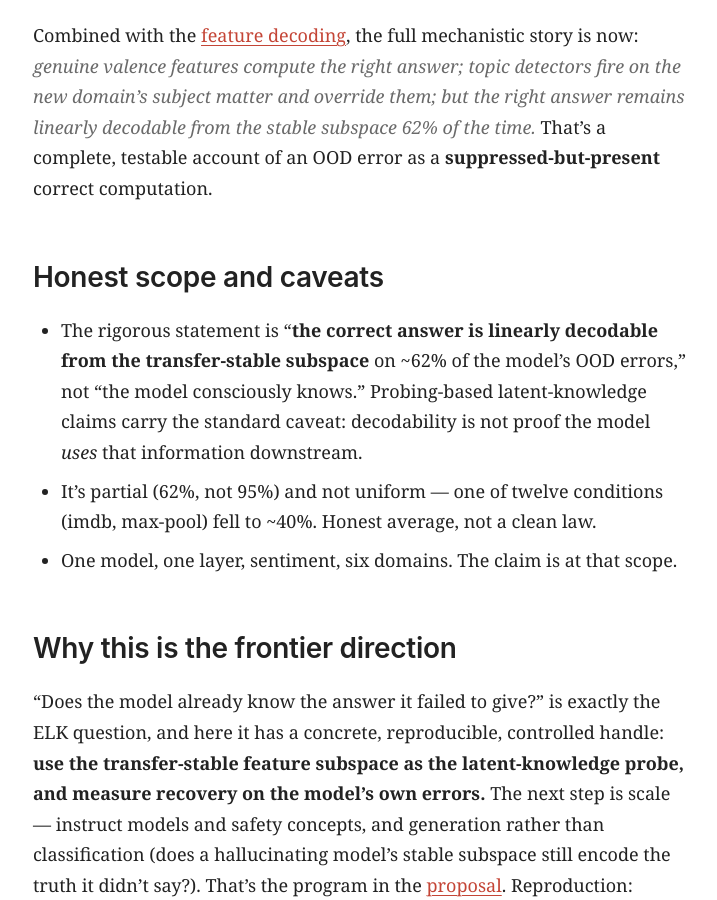
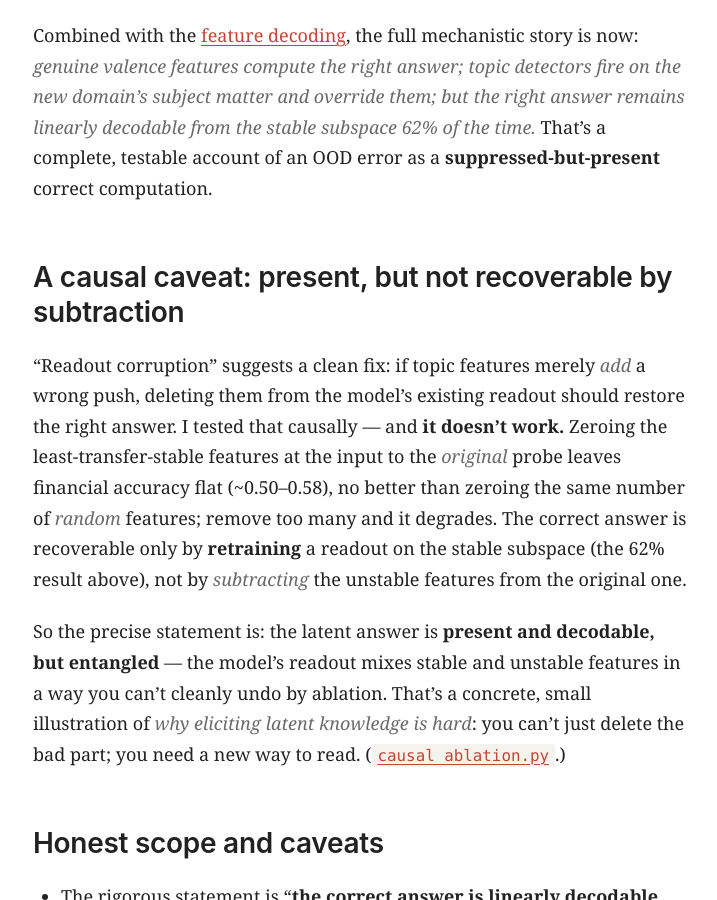
Before and after one commit to OE-GOD/OE-GOD.github.io, a Jekyll site: the page built from _posts/2026-06-22-does-it-already-know.md, in a window 1280 px wide and 900 px high, scrolled down 2611 px. Shown: the whole window, without its empty margins (279-996 px from the left). Built offline with Jekyll 4.4.1, drawn with Linux system fonts in a browser that asks for light colours.

Commit message:
Add causal caveat: latent answer is present but entangled, not recoverable by ablation
Ablating unstable features from the original probe does NOT recover accuracy (no better
than random ablation); only retraining a readout on the stable subspace recovers it.
Refines 'readout corruption' -> present-but-entangled; illustrates why ELK is hard.

Co-Authored-By: Claude Opus 4.8 (1M context) <noreply@anthropic.com>

```diff
--- a/_posts/2026-06-22-does-it-already-know.md
+++ b/_posts/2026-06-22-does-it-already-know.md
@@ -50,6 +50,12 @@ The effect is **strongest exactly where the output is weakest.** On financial he
 
 Combined with the [feature decoding](/2026/06/22/reliable-feature-account/#what-the-model-is-actually-thinking-reading-the-features), the full mechanistic story is now: *genuine valence features compute the right answer; topic detectors fire on the new domain's subject matter and override them; but the right answer remains linearly decodable from the stable subspace 62% of the time.* That's a complete, testable account of an OOD error as a **suppressed-but-present** correct computation.
 
+## A causal caveat: present, but not recoverable by subtraction
+
+"Readout corruption" suggests a clean fix: if topic features merely *add* a wrong push, deleting them from the model's existing readout should restore the right answer. I tested that causally — and **it doesn't work.** Zeroing the least-transfer-stable features at the input to the *original* probe leaves financial accuracy flat (~0.50–0.58), no better than zeroing the same number of *random* features; remove too many and it degrades. The correct answer is recoverable only by **retraining** a readout on the stable subspace (the 62% result above), not by *subtracting* the unstable features from the original one.
+
+So the precise statement is: the latent answer is **present and decodable, but entangled** — the model's readout mixes stable and unstable features in a way you can't cleanly undo by ablation. That's a concrete, small illustration of *why eliciting latent knowledge is hard*: you can't just delete the bad part; you need a new way to read. ([`causal_ablation.py`](https://github.com/OE-GOD/sae-feature-realness/blob/main/causal_ablation.py).)
+
 ## Honest scope and caveats
 
 - The rigorous statement is "**the correct answer is linearly decodable from the transfer-stable subspace** on ~62% of the model's OOD errors," not "the model consciously knows." Probing-based latent-knowledge claims carry the standard caveat: decodability is not proof the model *uses* that information downstream.
```
